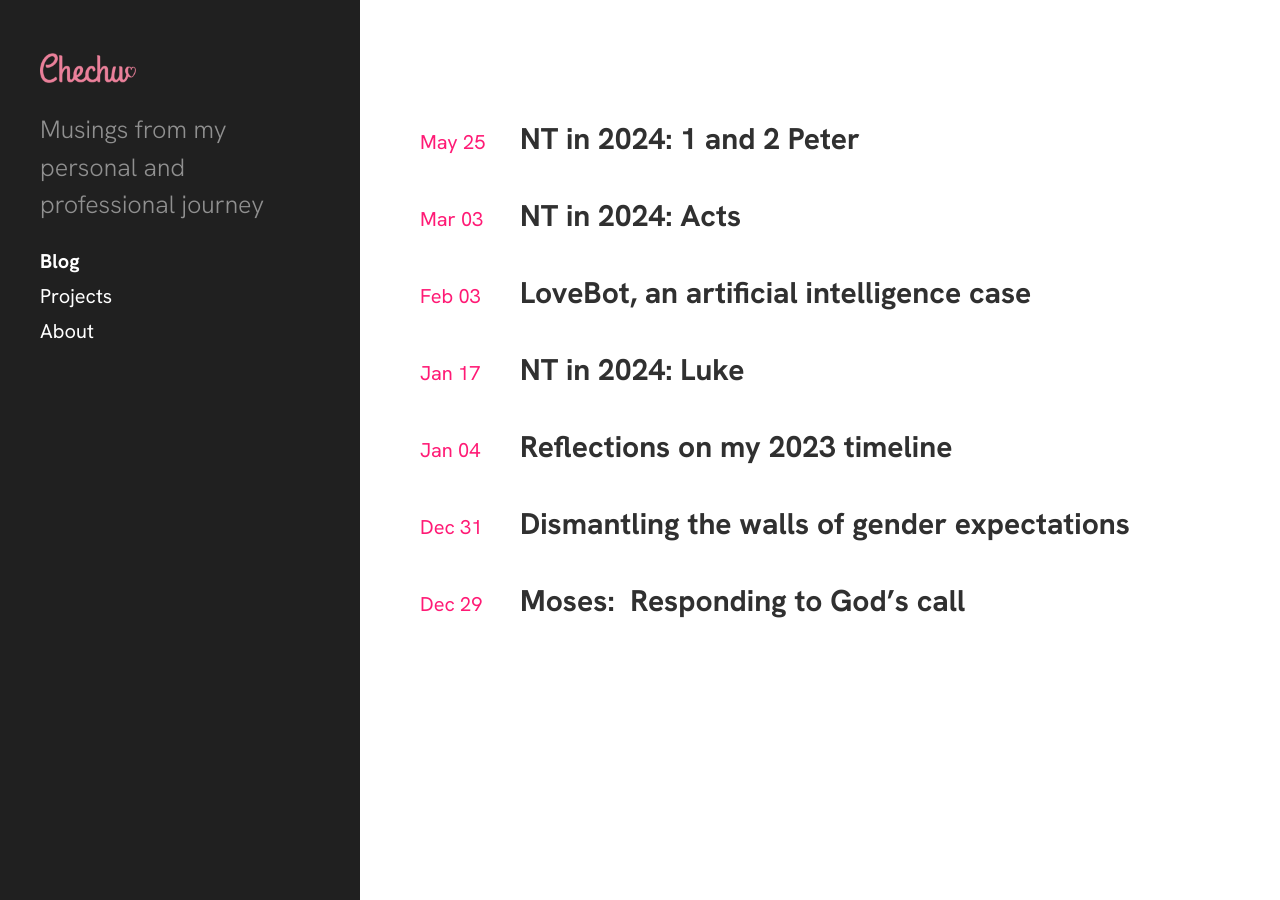
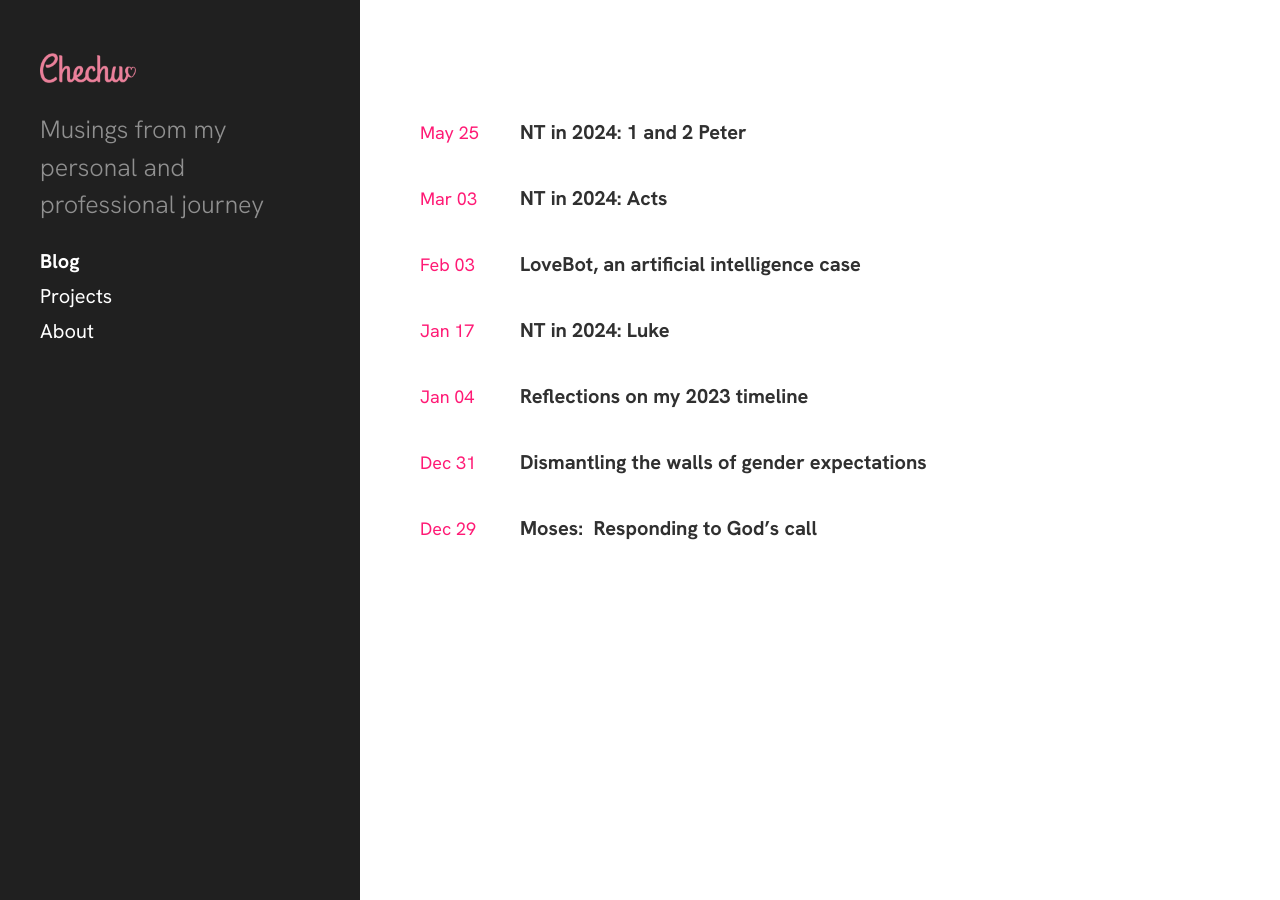
Before and after one commit to chechusiscar/blog, a Jekyll site: the page built from index.html, in a window 1280 px wide. Built offline with Jekyll 4.4.1, drawn with Linux system fonts in a browser that asks for light colours.

Commit message:
Edit home page style

```diff
--- a/public/css/custom.css
+++ b/public/css/custom.css
@@ -44,6 +44,7 @@
 
 /* Blog page */
 
+/* Blog page */
 .posts {
     margin-top: 2rem;
 }
@@ -53,7 +54,6 @@
     flex-direction: row;
     align-items: baseline;
     margin-bottom: 1rem;
-    flex-wrap: wrap;
 }
 
 .post-meta {
@@ -64,11 +64,14 @@
 .post-date {
     color: var(--primary-color);
     white-space: nowrap;
+    font-size: 0.9rem; /* Slightly smaller font for mobile */
 }
 
 .post-title {
     flex: 1;
     margin: 0;
+    font-size: 1rem; /* Adjusted for mobile */
+    line-height: 1.2; /* Improved readability */
 }
 
 .post-title a {
@@ -82,21 +85,29 @@
 
 /* Custom CSS for mobile layout */
 @media (max-width: 48em) {
-    /* ... (keep existing mobile CSS) ... */
-
     .post-item {
-        flex-direction: column;
-        align-items: flex-start;
+        align-items: flex-start; /* Align to top for better spacing */
     }
 
     .post-meta {
-        flex: 0 0 auto;
-        margin-right: 0;
-        margin-bottom: 0.25rem;
+        flex: 0 0 60px; /* Slightly narrower on mobile */
+        margin-right: 0.5rem; /* Reduced margin for tighter layout */
     }
 
     .post-title {
-        font-size: 1.1rem;
+        padding-top: 2px; /* Slight offset to align with date visually */
+    }
+
+    /* Adjust container padding for mobile */
+    .container {
+        padding-left: 1rem;
+        padding-right: 1rem;
+    }
+
+    /* Ensure content doesn't overflow on very small screens */
+    .content {
+        overflow-wrap: break-word;
+        word-wrap: break-word;
     }
 }
 
```
